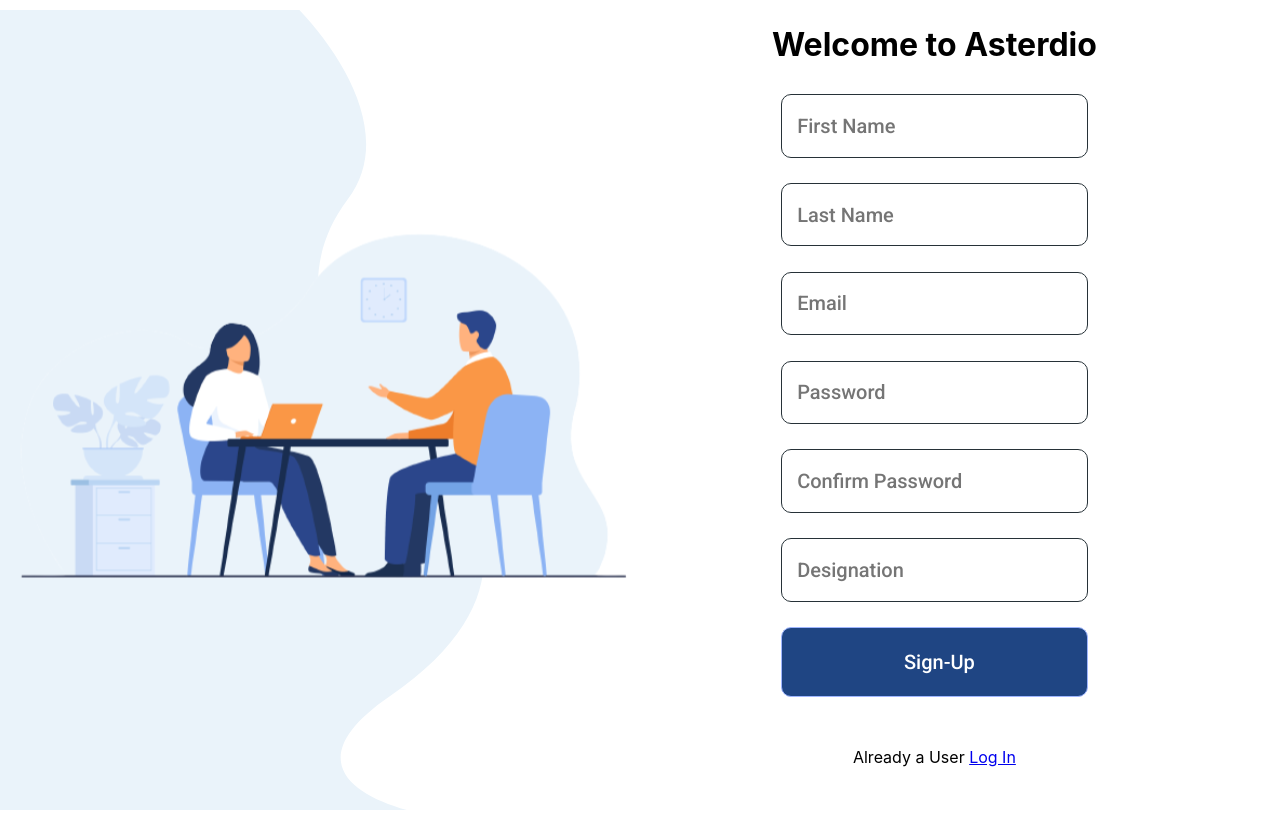
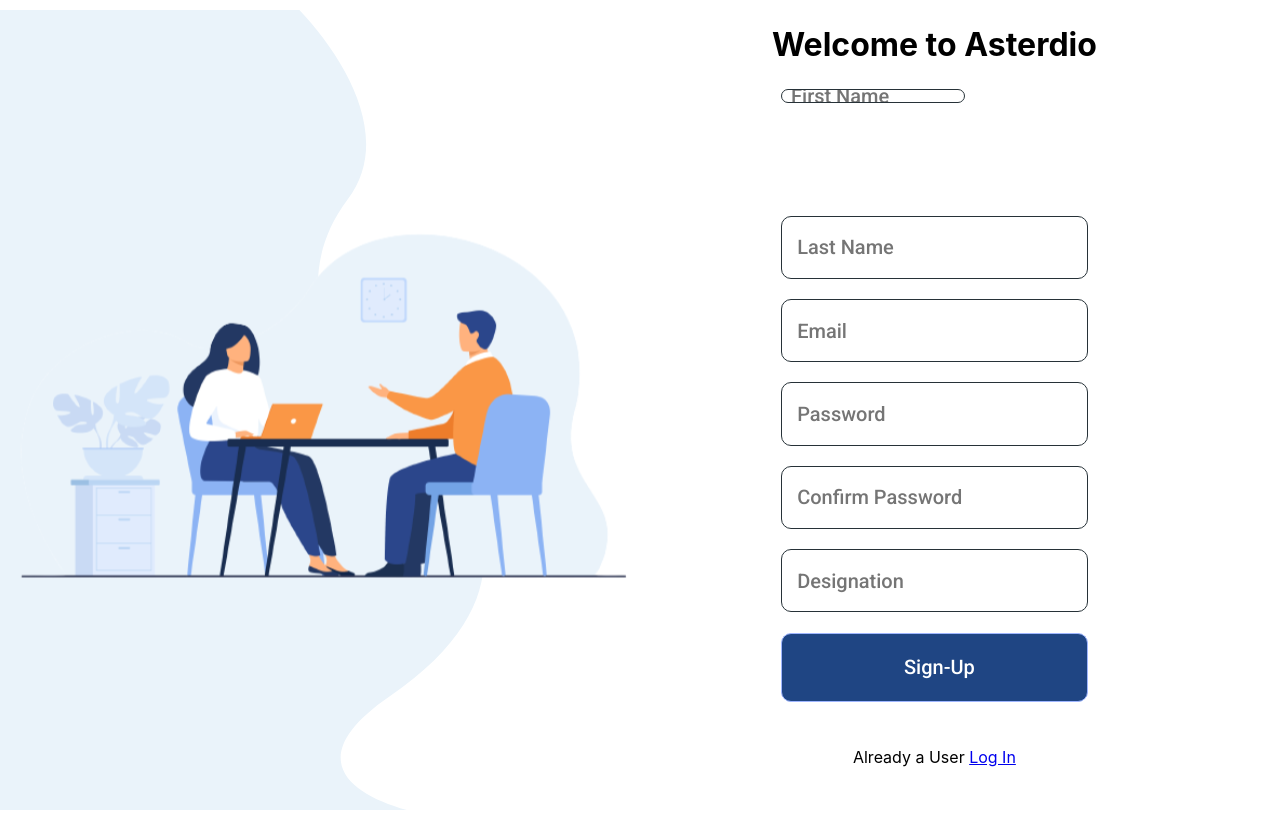
Before and after one commit to ashimxtha4/front-end, a React (Create React App) app: page /signupformik in a window 1280 px wide. Built offline with nearby package versions, Linux system fonts and the light colour scheme.

Commit message:
Added signup formik.

```diff
--- a/src/Pages/SignUpFormik.js
+++ b/src/Pages/SignUpFormik.js
@@ -54,6 +54,7 @@
         >
           {({ errors, touched, handleChange, handleSubmit }) => (
             <form className="signup-form">
+              <div className="form-email-div">
                 <input
                   type="text"
                   className="input"
@@ -66,6 +67,7 @@
                     {errors.firstName}
                   </div>
                 ) : null}
+              </div>
               <input
                 type="text"
                 className="input"
```
Lines whose indentation alone changed are shown as unchanged.
